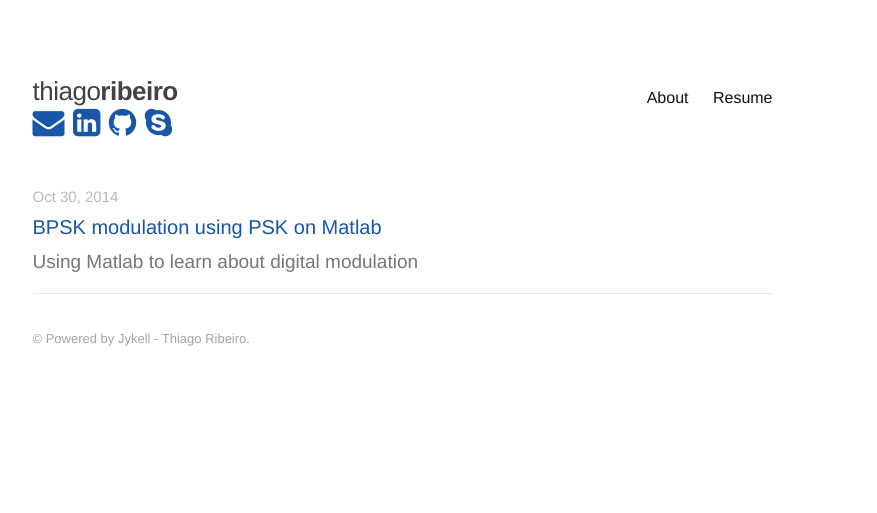
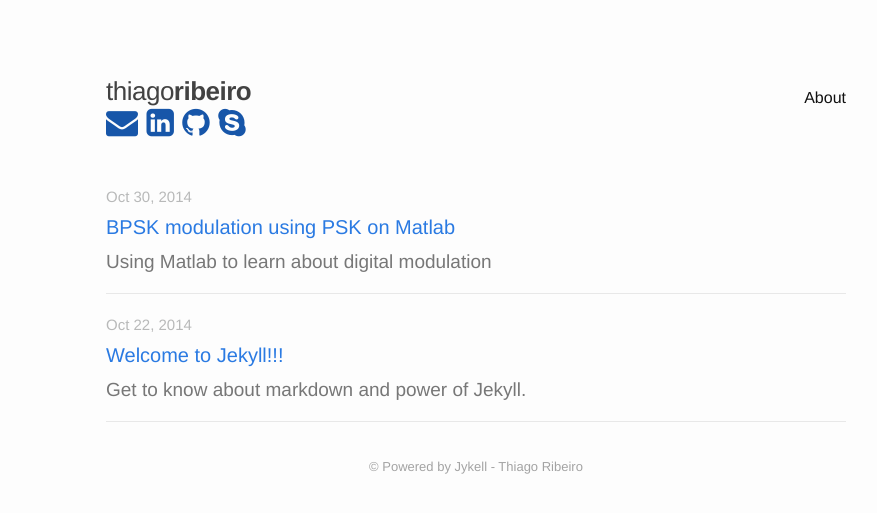
Before and after one commit to tolribeiro/mywebsite, a Jekyll site: the page built from index.html, in a window 1280 px wide. Shown: the top 513 px of the page, without its empty margins (164-1041 px from the left). Built offline with Jekyll 4.4.1, drawn with Linux system fonts in a browser that asks for light colours; nearby versions of some CDN libraries; a file with an impossible date is left out.

Commit message:
Revert "Significant changes in layout and CSS"
This reverts commit 207686290a0dbe069b40130e02253e6b5336d345.

```diff
--- a/_includes/footer.html
+++ b/_includes/footer.html
@@ -1,7 +1,7 @@
 <footer class="site-footer">
   <div class="wrapper">
     <div class="site-footer">
-      <p class="text">© Powered by Jykell - Thiago Ribeiro.</p>
+      <p class="text">© Powered by Jykell - Thiago Ribeiro</p>
     </div>
   </div>
 </footer>
--- /dev/null
+++ b/_posts/2014-10-22-welcome-to-jekyll.markdown
@@ -0,0 +1,26 @@
+---
+layout: post
+title:  "Welcome to Jekyll!!!"
+description: "Get to know about markdown and power of Jekyll."
+date:   2014-10-22 21:53:05
+categories: jekyll update
+---
+I'm here testing to see if it will be updated. However, you’ll find this post in your `_posts` directory. Go ahead and edit it and re-build the site to see your changes. You can rebuild the site in many different ways, but the most common way is to run `jekyll serve --watch`, which launches a web server and auto-regenerates your site when a file is updated.
+
+To add new posts, simply add a file in the `_posts` directory that follows the convention `YYYY-MM-DD-name-of-post.ext` and includes the necessary front matter. Take a look at the source for this post to get an idea about how it works.
+
+Jekyll also offers powerful support for code snippets:
+
+{% highlight ruby %}
+def print_hi(name)
+  puts "Hi, #{name}"
+end
+print_hi('Tom')
+#=> prints 'Hi, Tom' to STDOUT.
+{% endhighlight %}
+
+Check out the [Jekyll docs][jekyll] for more info on how to get the most out of Jekyll. File all bugs/feature requests at [Jekyll’s GitHub repo][jekyll-gh]. If you have questions, you can ask them on [Jekyll’s dedicated Help repository][jekyll-help].
+
+[jekyll]:      http://jekyllrb.com
+[jekyll-gh]:   https://github.com/jekyll/jekyll
+[jekyll-help]: https://github.com/jekyll/jekyll-help
--- a/_sass/_base.scss
+++ b/_sass/_base.scss
@@ -17,7 +17,6 @@
     line-height: $base-line-height;
     font-weight: 300;
     color: $text-color;
-    margin-right:147px;
     background-color: $background-color;
     -webkit-text-size-adjust: 100%;
 }
@@ -88,8 +87,7 @@
  * Links
  */
 a {
-    /*color: $brand-color;*/
-    color: #1756a9;
+    color: $brand-color;
     text-decoration: none;
 
     &:visited {
@@ -97,7 +95,7 @@
     }
 
     &:hover {
-        /*color: $text-color;*/
+        color: $text-color;
         text-decoration: underline;
     }
 }
--- a/_sass/_layout.scss
+++ b/_sass/_layout.scss
@@ -2,7 +2,7 @@
  * Site header
  */
 .site-header {
-    border-top: 70px solid #fff;/*#fdfdfd;*/
+    border-top: 70px solid #fdfdfd;
     /*border-bottom: 1px solid $grey-color-light;*/
     min-height: 56px;
 
@@ -110,7 +110,7 @@
     color: #A3A3A3;
     font-size: 15px;*/
     color: #A3A3A3;
-    text-align:left;
+    text-align:center;
     font-size:13px;
     /*margin-left: $spacing-unit;*/
 }
--- a/css/main.scss
+++ b/css/main.scss
@@ -14,7 +14,7 @@
 $spacing-unit:     30px;
 
 $text-color:       #111;
-$background-color: #fff;/*#fdfdfd*/
+$background-color: #fdfdfd;
 $brand-color:      #2a7ae2;
 
 $grey-color:       #828282;
```
Also changed, not shown: _posts/2014-11-18-first-post.markdown (deleted, +0 -10 lines), resume.md (deleted, +0 -7 lines), 8 other files.
